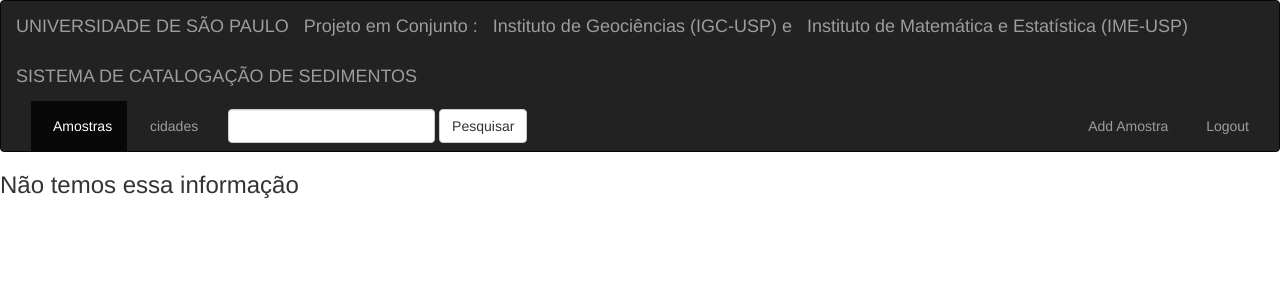
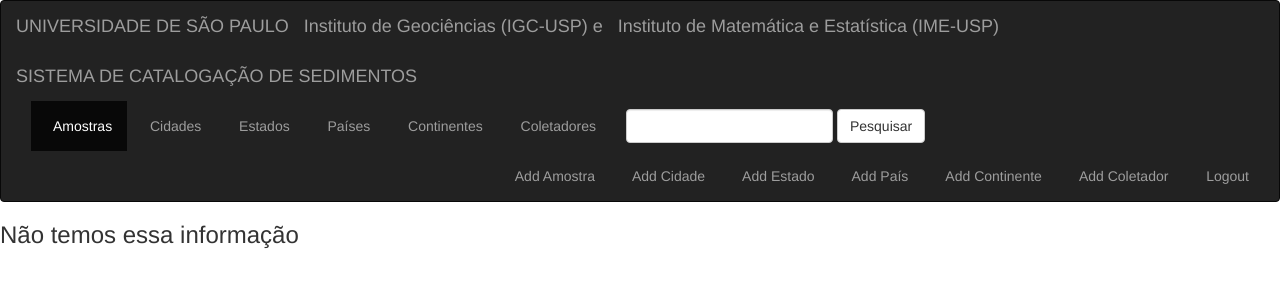
Before and after one commit to Fabio343/Sediment-Cataloging-System, a Django app: page /sedimentos/ in a window 1280 px wide. Shown: the top 300 px of the page. Run offline with Django 3.2, Linux system fonts and the light colour scheme; data that the repository does not hold is empty; some libraries are stand-ins or nearby versions.

Commit message:
Add files via upload

```diff
--- a/amostras/sedimentos/templates/sedimentos/index.html
+++ b/amostras/sedimentos/templates/sedimentos/index.html
@@ -10,13 +10,12 @@
 
         <div class="navbar-header">
             <button
-                typy="button" class="navbar-toggle" data-toggle="collapse" data-target="#topNavBar">
+                type="button" class="navbar-toggle" data-toggle="collapse" data-target="#topNavBar">
                 <span class="incon-bar"></span>
                 <span class="incon-bar"></span>
                 <span class="incon-bar"></span>
             </button>
              <a class="navbar-brand" href="{% url 'sedimentos:index' %}"> UNIVERSIDADE DE SÃO PAULO </a>
-             <a class="navbar-brand" href="{% url 'sedimentos:index' %}"> Projeto em Conjunto :</a>
              <a class="navbar-brand" href="{% url 'sedimentos:index' %}"> Instituto de Geociências (IGC-USP) e  </a>
              <a class="navbar-brand" href="{% url 'sedimentos:index' %}"> Instituto de Matemática e Estatística (IME-USP) </a>
              <a class="navbar-brand" href="{% url 'sedimentos:index' %}"> SISTEMA DE CATALOGAÇÃO DE SEDIMENTOS </a>
@@ -32,10 +31,36 @@
 
                 <li class="">
                     <a href="#">
-                        <span class="glyphicon glyphicoon-ball" aria-hidden="true"></span>&nbsp; cidades
+                        <span class="glyphicon glyphicoon-ball" aria-hidden="true"></span>&nbsp; Cidades
+                    </a>
+                </li>
+
+                <li class="">
+                    <a href="#">
+                        <span class="glyphicon glyphicoon-ball" aria-hidden="true"></span>&nbsp; Estados
+                    </a>
+                </li>
+
+                <li class="">
+                    <a href="#">
+                        <span class="glyphicon glyphicoon-ball" aria-hidden="true"></span>&nbsp; Países
+                    </a>
+                </li>
+
+                <li class="">
+                    <a href="#">
+                        <span class="glyphicon glyphicoon-ball" aria-hidden="true"></span>&nbsp; Continentes
+                    </a>
+                </li>
+
+                <li class="">
+                    <a href="#">
+                        <span class="glyphicon glyphicoon-ball" aria-hidden="true"></span>&nbsp; Coletadores
                     </a>
                 </li>
             </ul>
+
+
 
             <form class="navbar-form navbar-left" role="search" method="get" action="#">
                 <div class="form-group">
@@ -49,19 +74,46 @@
                         <span class="glyphicon glyphicoon-plus" aria-hidden="true"></span>&nbsp; Add Amostra
                     </a>
                 </li>
+                 <li class="">
+                    <a href="#">
+                        <span class="glyphicon glyphicoon-plus" aria-hidden="true"></span>&nbsp; Add Cidade
+                    </a>
+                </li>
+                 <li class="">
+                    <a href="#">
+                        <span class="glyphicon glyphicoon-plus" aria-hidden="true"></span>&nbsp; Add Estado
+                    </a>
+                </li>
+                 <li class="">
+                    <a href="#">
+                        <span class="glyphicon glyphicoon-plus" aria-hidden="true"></span>&nbsp; Add País
+                    </a>
+                </li>
+                 <li class="">
+                    <a href="#">
+                        <span class="glyphicon glyphicoon-plus" aria-hidden="true"></span>&nbsp; Add Continente
+                    </a>
+                </li>
+                 <li class="">
+                    <a href="#">
+                        <span class="glyphicon glyphicoon-plus" aria-hidden="true"></span>&nbsp; Add Coletador
+                    </a>
+                </li>
+
                   <li class="">
                     <a href="#">
                         <span class="glyphicon glyphicoon-off" aria-hidden="true"></span>&nbsp; Logout
                     </a>
                 </li>
               </ul>
+
         </div>
     </div>
 </nav>
 
 
 {% if all_amostras %}
-   <h3> Aqui estão todos os dados do sistema de catalogação: </h3>
+   <h3> Aqui estão todas as amostras do sistema de catalogação: </h3>
    <ul>
        {% for amostra.id in all_amostras %}
           <li><a href= "/sedimentos/{{amostra.id}}/">{{ amostra.id.codigo }}</a></li>
--- a/amostras/sedimentos/urls.py
+++ b/amostras/sedimentos/urls.py
@@ -10,7 +10,7 @@
     # se refere a uma em especifico/
     url(r'^(?P<amostra_id>[0-9]+)/$', views.detail, name='detail'),
 
-    url(r'^(?P<amostra_id>[0-9]+)/destaque$', views.destaque, name='destaque'),
+    url(r'^(?P<amostra_id>[0-9]+)/Destaque$', views.Destaque, name='Destaque'),
 
 
 ]
--- a/amostras/sedimentos/views.py
+++ b/amostras/sedimentos/views.py
@@ -14,7 +14,7 @@
     return render(request,'sedimentos/detail.html',{'amostra_id':amostra_id})
 
 
-def destaque (request, amostra_id):
+def Destaque (request, amostra_id):
     amostra_id = get_object_or_404(amostra, pk=amostra_id)
     try:
         selected_cidade =amostra_id.cidade_set.get(pk=request.POST['cidade'])
@@ -22,6 +22,6 @@
         return render(request,'sedimentos/detail.html',{'amostra_id':amostra_id, 'error_message': "Sem essa informação",})
 
     else:
-        selected_cidade.is_destaque=True
+        selected_cidade.is_Destaque=True
         selected_cidade.save()
         return render(request, 'sedimentos/detail.html', {'amostra_id': amostra_id})
```
Also changed, not shown: amostras/sedimentos/templates/sedimentos/detail.html (+79 -27 lines), 1 other file.
